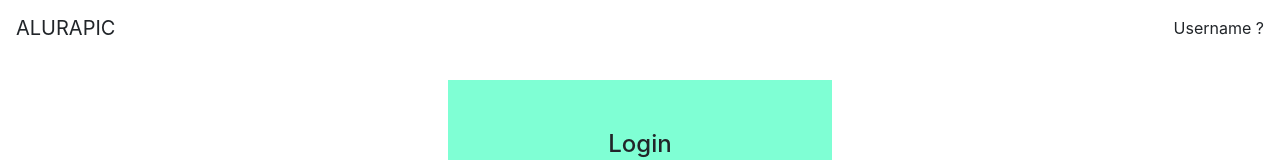
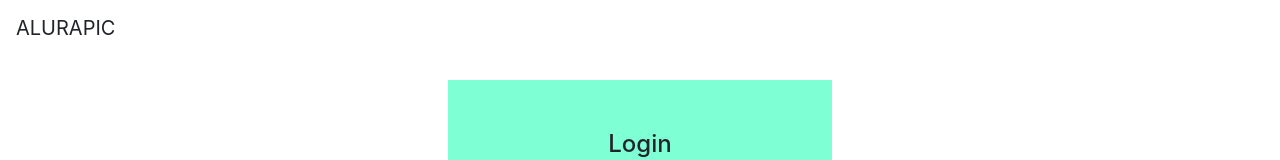
Before and after one commit to rogeriotadeudosreis/alurapic, an Angular app: page / in a window 1280 px wide. Shown: the top 160 px of the page. Built offline with nearby package versions, Linux system fonts and the light colour scheme.

Commit message:
Apresentando o nome do usuário logado no header, canto direito superior

```diff
--- a/src/app/core/auth/auth.service.ts
+++ b/src/app/core/auth/auth.service.ts
@@ -2,7 +2,6 @@
 import { Injectable } from '@angular/core';
 import { tap } from 'rxjs/operators';
 import { UserService } from '../user/user.service';
-import { TokenService } from './../token/token.service';
 
 const API_URL = 'http://localhost:3000';
 
--- a/src/app/core/header/header.component.html
+++ b/src/app/core/header/header.component.html
@@ -3,7 +3,7 @@
     <a class="navbar-brand">ALURAPIC</a>
     <div>
       <i class="fa fa-user-circle"></i>
-      <a>Username ?</a>
+      <a class="ml-2">{{ user?.name }}</a>
     </div>
   </div>
 </header>
--- a/src/app/core/header/header.component.ts
+++ b/src/app/core/header/header.component.ts
@@ -1,7 +1,18 @@
 import { Component } from '@angular/core';
+import { Observable } from 'rxjs';
+import { User } from '../user/user';
+import { UserService } from './../user/user.service';
 
 @Component({
   selector: 'ap-header',
   templateUrl: './header.component.html',
 })
-export class HeaderComponent {}
+export class HeaderComponent {
+  user$: Observable<User>;
+  user: User;
+
+  constructor(private userService: UserService) {
+    this.user$ = userService.getUser();
+    this.user$.subscribe((user) => (this.user = user));
+  }
+}
--- a/src/app/core/user/user.service.ts
+++ b/src/app/core/user/user.service.ts
@@ -1,12 +1,12 @@
 import { Injectable } from '@angular/core';
 import * as jwt_decode from 'jwt-decode';
-import { Subject } from 'rxjs';
+import { BehaviorSubject } from 'rxjs';
 import { TokenService } from './../token/token.service';
 import { User } from './user';
 
 @Injectable({ providedIn: 'root' })
 export class UserService {
-  private userSubject = new Subject<User>();
+  private userSubject = new BehaviorSubject<User>(null);
 
   constructor(private tokenService: TokenService) {}
 
```
